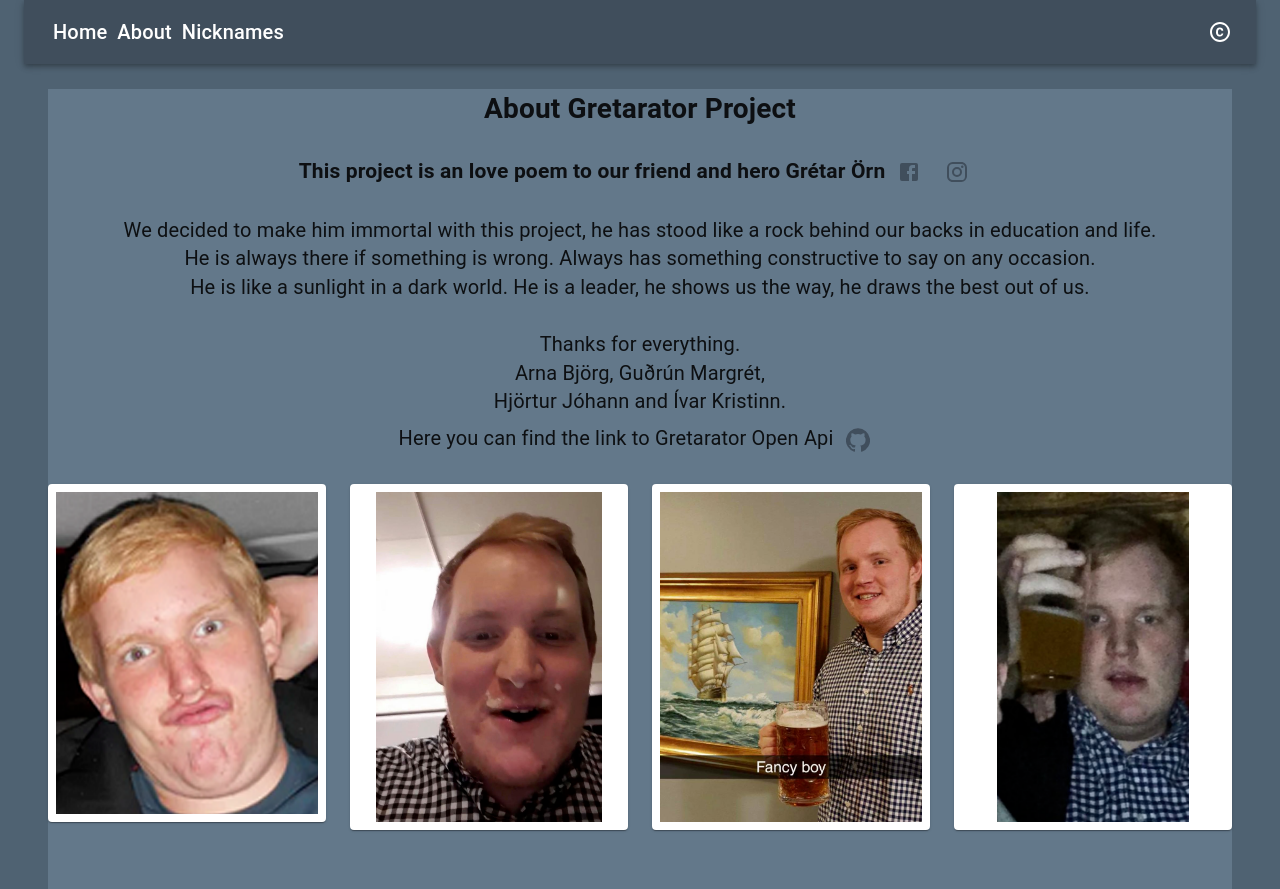
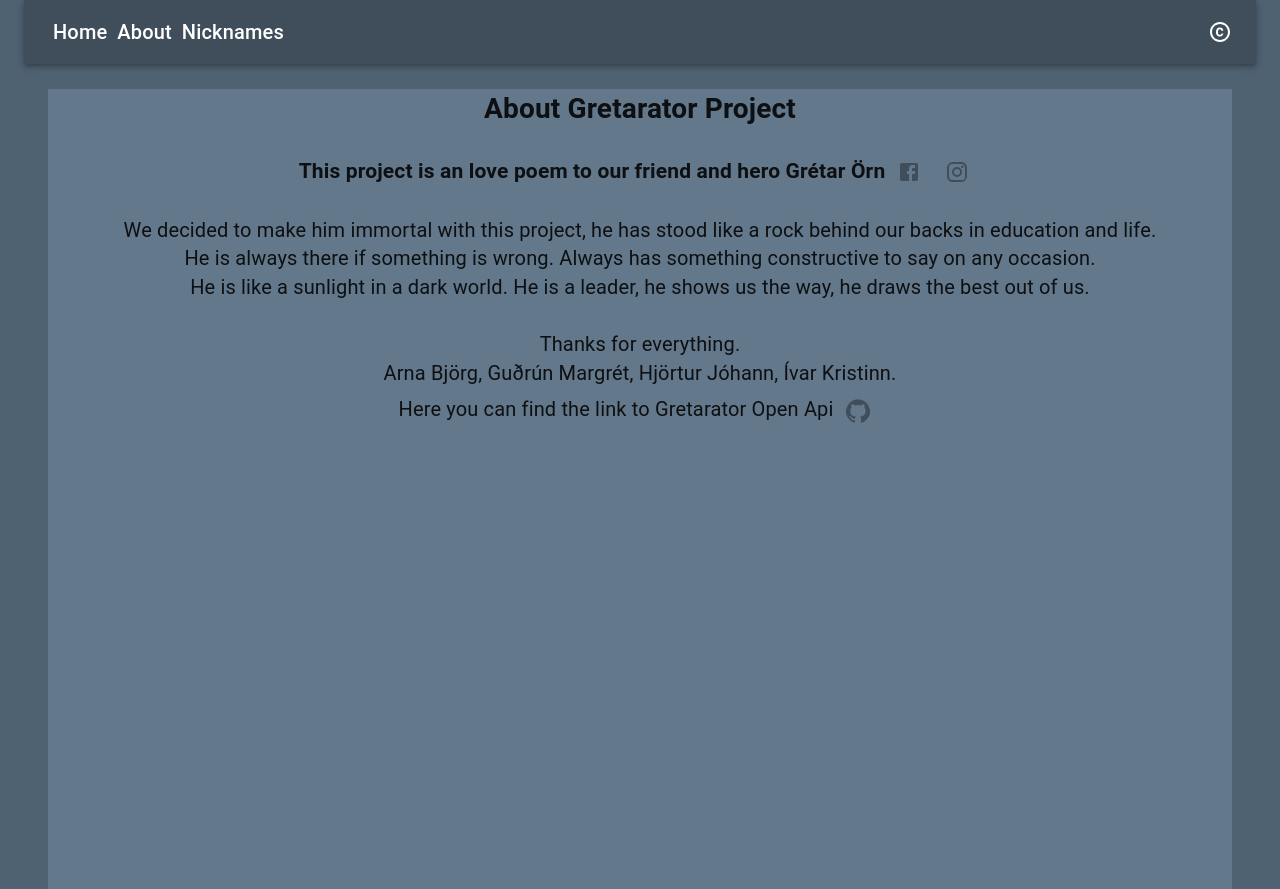
Before and after one commit to IvarKristinn/GretaratorReact, a React (Create React App) app in the folder gretaratorfrontend/: page /about in a window 1280 px wide. Built offline with nearby package versions, Linux system fonts and the light colour scheme.

Commit message:
few updates

```diff
--- a/gretaratorfrontend/src/components/About.js
+++ b/gretaratorfrontend/src/components/About.js
@@ -73,8 +73,7 @@ const About = () => {
           way, he draws the best out of us. <br />
           <br />
           Thanks for everything. <br />
-          Arna Björg, Guðrún Margrét, <br />
-          Hjörtur Jóhann and Ívar Kristinn.
+          Arna Björg, Guðrún Margrét, Hjörtur Jóhann, Ívar Kristinn.
           <br />
           Here you can find the link to Gretarator Open Api
           <IconButton
@@ -90,7 +89,7 @@ const About = () => {
       </div>
       <div>
         <Grid container spacing={3}>
-          <Grid item xs={3}>
+          {/* <Grid item xs={3}>
             <Paper className={classes.paper}>
               <img className={classes.img} src={pic1} alt="gretar1" />
             </Paper>
@@ -109,7 +108,7 @@ const About = () => {
             <Paper className={classes.paper}>
               <img className={classes.img} src={pic4} alt="gretar4" />
             </Paper>
-          </Grid>
+          </Grid> */}
         </Grid>
       </div>
     </div>
--- a/gretaratorfrontend/src/components/NameForm.js
+++ b/gretaratorfrontend/src/components/NameForm.js
@@ -113,7 +113,6 @@ class NameForm extends React.Component {
       </div>
       <div>
           <TextField
-            autoFocus
             margin="normal"
             id="author"
             label="Author"
@@ -131,7 +130,6 @@ class NameForm extends React.Component {
       </div>
       <div>
           <TextField
-            autoFocus
             margin="normal"
             id="description"
             label="Description"
```
Also changed, not shown: 2 other files (tests, documents, lock files or other folders).
